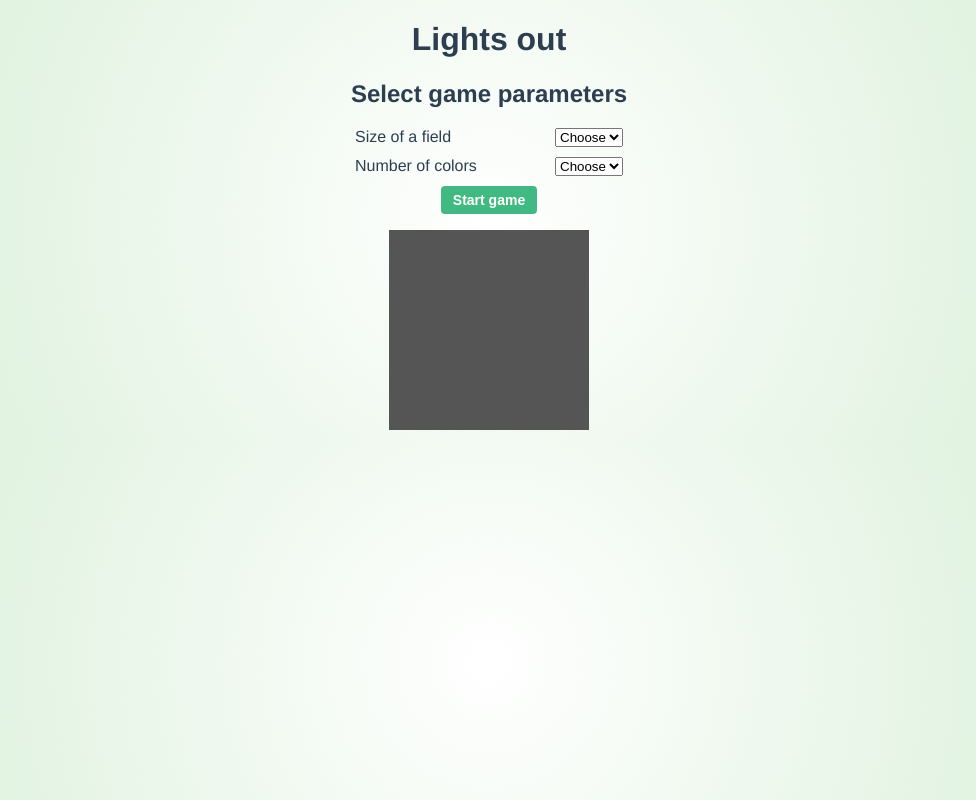
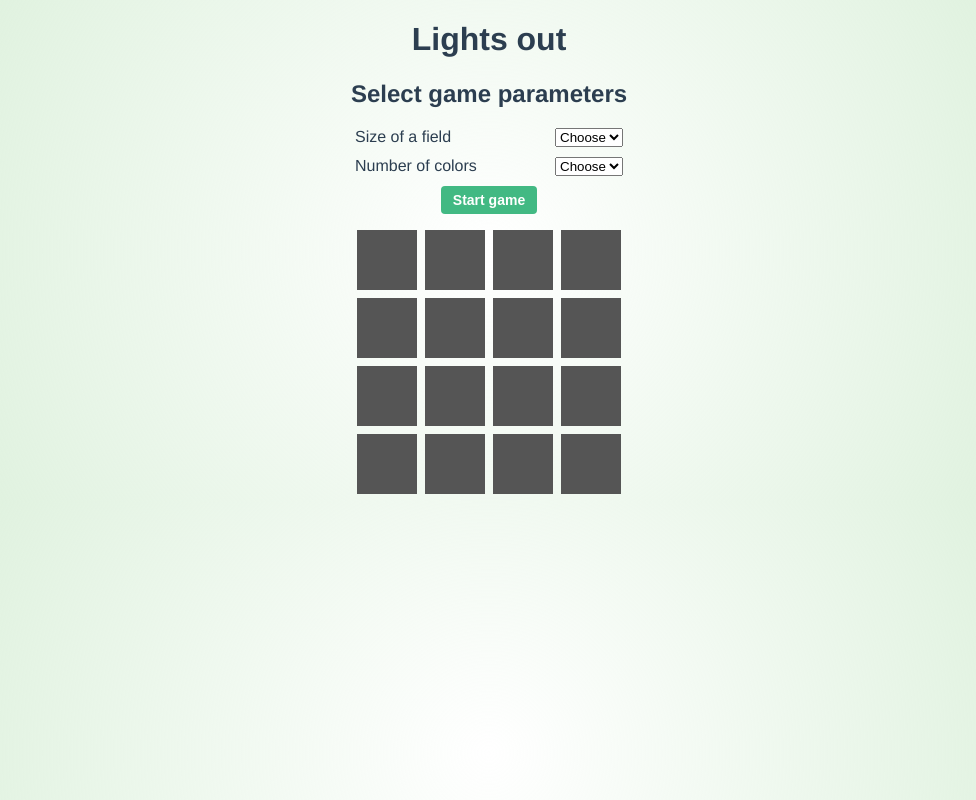
Before and after one commit to martinmatejovsky/lights-out-vue3-typescript, a Vue app: page /#/ in a window 1280 px wide. Shown: the whole page, without its empty margins (151-1127 px from the left). Built offline with nearby package versions, Linux system fonts and the light colour scheme.

Commit message:
styling for component Lights Out

```diff
--- a/src/styles/components/_lights-out.scss
+++ b/src/styles/components/_lights-out.scss
@@ -1,19 +1,27 @@
-$lights-out-cell-size: 50px;
+$lights-out-cell-size: 60px;
+$lights-out-cell-gap: 8px;
 
 .c-lights-out {
+  display: flex;
+  justify-content: center;
+
   .lights-out-grid {
-    display: inline-block;
+    display: flex;
+    flex-direction: column;
+    row-gap: $lights-out-cell-gap;
     margin: 0 auto;
   }
 
   .lights-out-row {
     display: flex;
+    column-gap: $lights-out-cell-gap;
   }
 
   .lights-out-cell {
     display: inline-block;
     width: $lights-out-cell-size;
     height: $lights-out-cell-size;
-    background-color: #555
+    background-color: #555; // todo: must come from Vue component
+    cursor: pointer;
   }
 }
```
